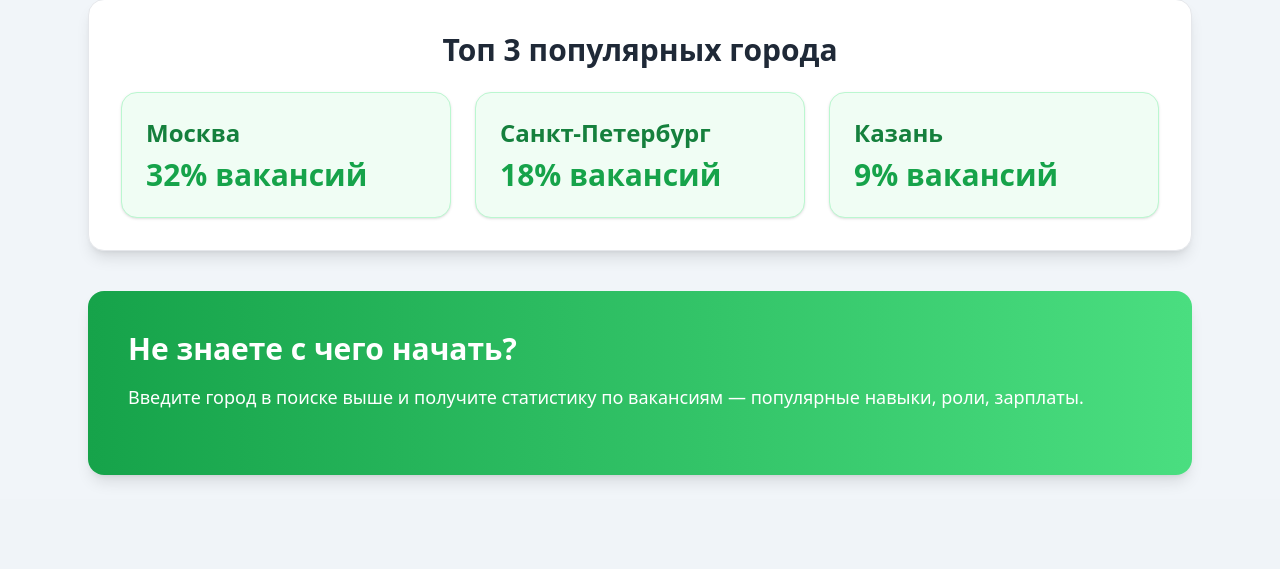
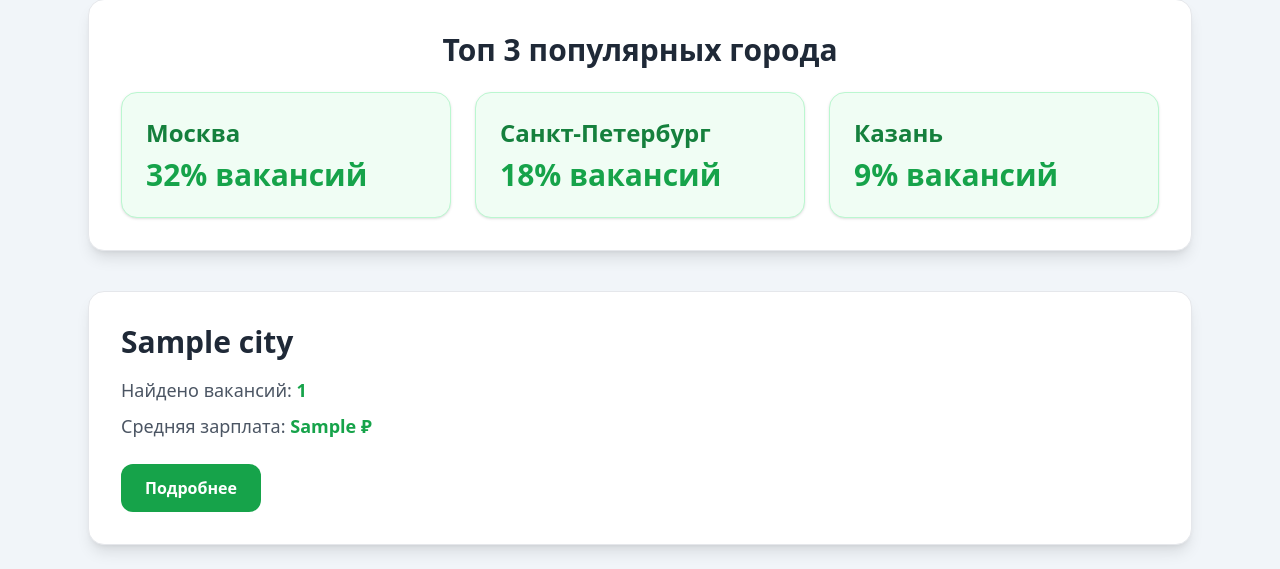
Before and after one commit to 4eLoBeK-001/HHParser, a Django app: template templates/hh_app/cities.html in a window 1280 px wide. Shown: the part 527-1096 px from the top of the page. Before the commit the page ends 1008 px from the top, so only its background shows below. Run offline with Django 5.2, Linux system fonts and the light colour scheme; tables that the repository leaves empty hold one stand-in row (values such as "Sample post"); the template is opened without the code that fills it: values that come from a table or form of the project are taken from there, most other values are stand-ins (such as "Sample title", 1, 10 or a date in 2020); some libraries are stand-ins or nearby versions.

Commit message:
Добавлена возможность поиска городов

```diff
--- a/hh_parser/forms.py
+++ b/hh_app/forms.py
@@ -1,6 +1,6 @@
 from django import forms
 
-from hh_app.models import SearchQuery
+from hh_app.models import Area, SearchQuery
 
 
 class SearchQueryForm(forms.ModelForm):
@@ -15,3 +15,9 @@ class SearchQueryForm(forms.ModelForm):
         widgets = {
             'name': forms.TextInput(attrs={'class': 'input input-bordered w-full text-gray-700 text-lg bg-slate-100 focus:outline-none focus:ring-2 focus:ring-emerald-400 focus:border-emerald-400', 'placeholder': 'Введите поисковое слово...'})
         }
+
+
+class CitySearch(forms.ModelForm):
+    class Meta:
+        model = Area
+        fields = ('name',)
--- a/templates/hh_app/cities.html
+++ b/templates/hh_app/cities.html
@@ -13,19 +13,19 @@
     </p>
 
     <!-- Поисковая строка -->
-    <form method="get" action="" class="max-w-6xl mx-auto">
+    <form method="post" action="" class="max-w-6xl mx-auto">{% csrf_token %}
         <div class="flex gap-4 items-center bg-white border border-slate-300 p-5 rounded-3xl shadow-lg hover:shadow-xl transition">
 
             <input
                 type="text"
-                name="q"
+                name="name"
+                value="{{ form.name.value|default_if_none:'' }}"
                 placeholder="Введите город..."
                 class="w-full text-slate-800 text-xl px-5 py-4 rounded-2xl
                        bg-slate-100 placeholder-slate-500
                        focus:outline-none focus:ring-4 focus:ring-emerald-300
                        focus:border-emerald-500 transition"
             >
-
             <button
                 type="submit"
                 class="px-8 py-4
@@ -81,7 +81,36 @@
 
     </div>
 
-    <!-- Дополнительный декоративный блок -->
+    {% if cities %}
+        {% for city in cities %}
+            <div class="mt-12 bg-white p-8 rounded-2xl shadow-lg border border-gray-200">
+
+                <h2 class="text-3xl font-bold text-gray-800 mb-4">
+                    {{ city.name }}
+                </h2>
+
+                <p class="text-lg text-gray-600 mb-2">
+                    Найдено вакансий:
+                    <span class="font-bold text-green-600">
+                        {{ city.vac_count }}
+                    </span>
+                </p>
+
+                <p class="text-lg text-gray-600 mb-6">
+                    Средняя зарплата:
+                    <span class="font-bold text-green-600">
+                        {{ city.avg_salary }} ₽
+                    </span>
+                </p>
+
+                <a href=""
+                class="inline-block px-6 py-3 bg-green-600 text-white rounded-xl font-semibold hover:bg-green-700 transition">
+                    Подробнее
+                </a>
+
+            </div>
+        {% endfor %}
+    {% else %}
         <div class="mt-12 bg-gradient-to-r from-green-600 to-green-400 text-white p-10 rounded-2xl shadow-lg">
             <h2 class="text-3xl font-semibold mb-4">Не знаете с чего начать?</h2>
             <p class="text-lg mb-6">
@@ -89,6 +118,9 @@
                 — популярные навыки, роли, зарплаты.
             </p>
         </div>
+    {% endif %}
+
+
 
 </div>
 
--- a/templates/hh_app/home.html
+++ b/templates/hh_app/home.html
@@ -35,7 +35,7 @@
             </a>
 
             <!-- Работодатели -->
-            <a href="" class="bg-white border-2 border-orange-400 text-orange-700 text-xl py-5 hover:bg-orange-50 hover:border-orange-600 hover:text-orange-800 shadow-sm transition-all duration-200 rounded-xl font-medium flex items-center justify-center cursor-pointer">
+            <a href="{% url 'hh_app:employers_list' %}" class="bg-white border-2 border-orange-400 text-orange-700 text-xl py-5 hover:bg-orange-50 hover:border-orange-600 hover:text-orange-800 shadow-sm transition-all duration-200 rounded-xl font-medium flex items-center justify-center cursor-pointer">
                 Работодатели
             </a>
 
```
Also changed, not shown: hh_app/views.py (+39 -2 lines). Lines whose indentation alone changed are shown as unchanged.
